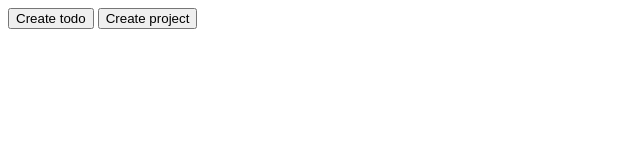
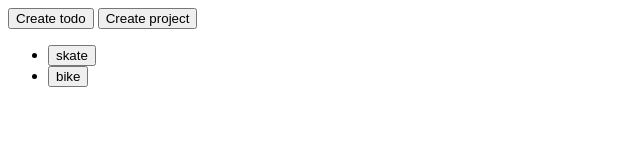
Before and after one commit to niklonberg/TOP-Todo-List, a website built with webpack: page dist/index.html in a window 1280 px wide. Shown: the whole page, without its empty margins (0-640 px from the left). Built offline with nearby package versions, Linux system fonts and the light colour scheme.

Commit message:
add base populateProjectsList method

```diff
--- a/src/index.js
+++ b/src/index.js
@@ -1,6 +1,7 @@
 const log = console.log;
 import FormManager from "./modules/FormManager.js";
 import ProjectManager from "./modules/ProjectManager.js";
+import TodoUIManager from "./modules/TodoUIManager.js";
 log(ProjectManager);
 ProjectManager.addProject("skate");
 ProjectManager.addProject("bike");
@@ -16,3 +17,4 @@ ProjectManager.addTodoToSelectedProject([
 ProjectManager.deleteProject(2);
 ProjectManager.deleteTodoFromSelectedProject(1);
 log(ProjectManager.getProjects());
+TodoUIManager.populateProjectsList();
--- a/src/modules/TodoUIManager.js
+++ b/src/modules/TodoUIManager.js
@@ -1,2 +1,32 @@
+import ProjectManager from "./ProjectManager.js";
 /* responsible for adding and inserting projects & todos into the dom etc. */
-const TodoUIManagers = (() => {})();
+
+const TodoUIManager = (() => {
+  /* references */
+  const projectsList = document.querySelector("#projects-list");
+  const currProjectTodosList = document.querySelector("#curr-project-todos");
+
+  const populateProjectsList = () => {
+    /* shorten */
+    const projects = ProjectManager.getProjects();
+    console.log(projects);
+    const values = projects.map((project) => {
+      return project.title;
+    });
+    console.log(values);
+    values.forEach((val) => {
+      const li = document.createElement("li");
+      const button = document.createElement("button");
+      button.textContent = val;
+      li.appendChild(button);
+
+      projectsList.appendChild(li);
+    });
+  };
+
+  return {
+    populateProjectsList,
+  };
+})();
+
+export default TodoUIManager;
```
Also changed, not shown: dist/bundle.js, dist/index.html.
